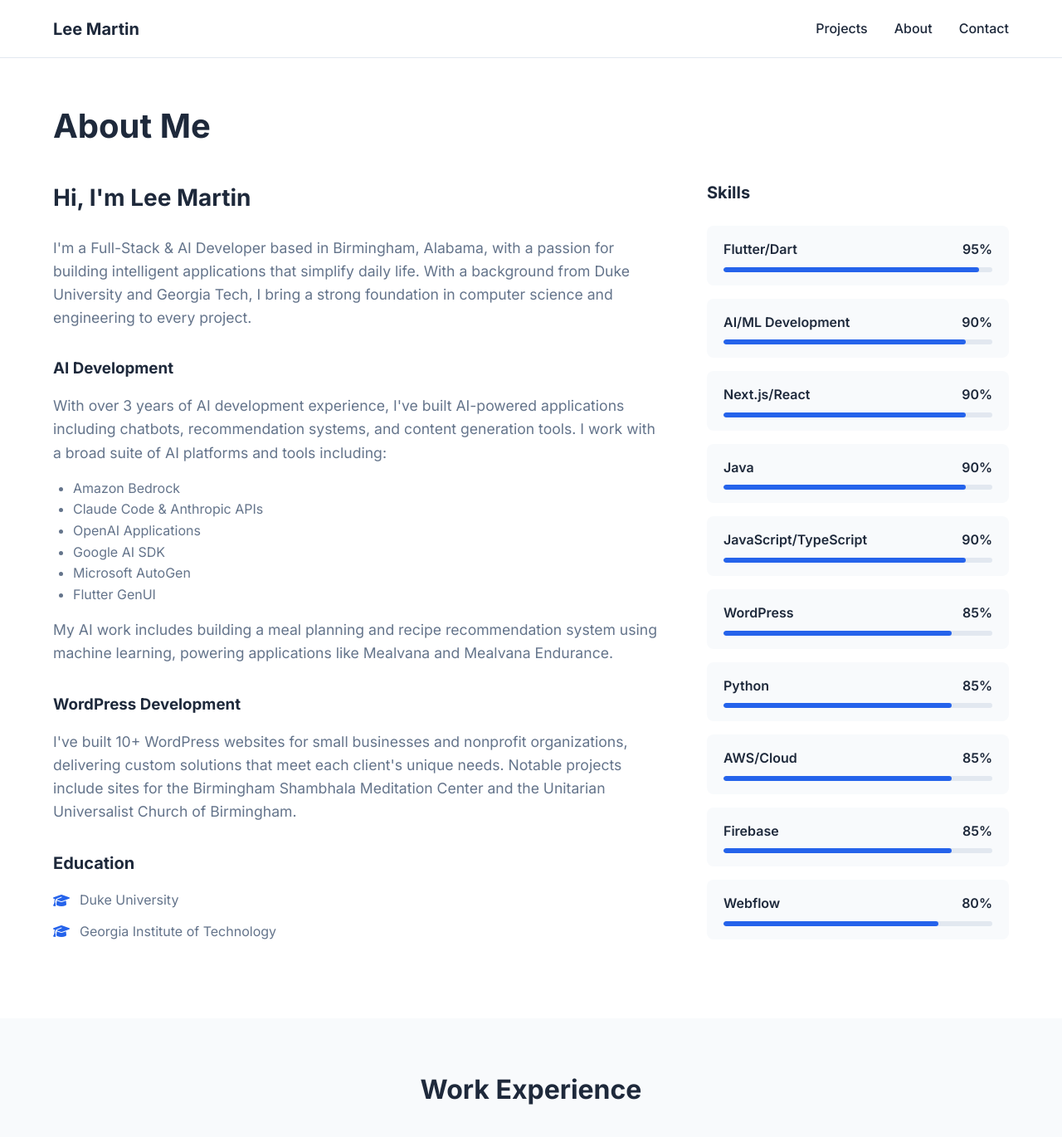
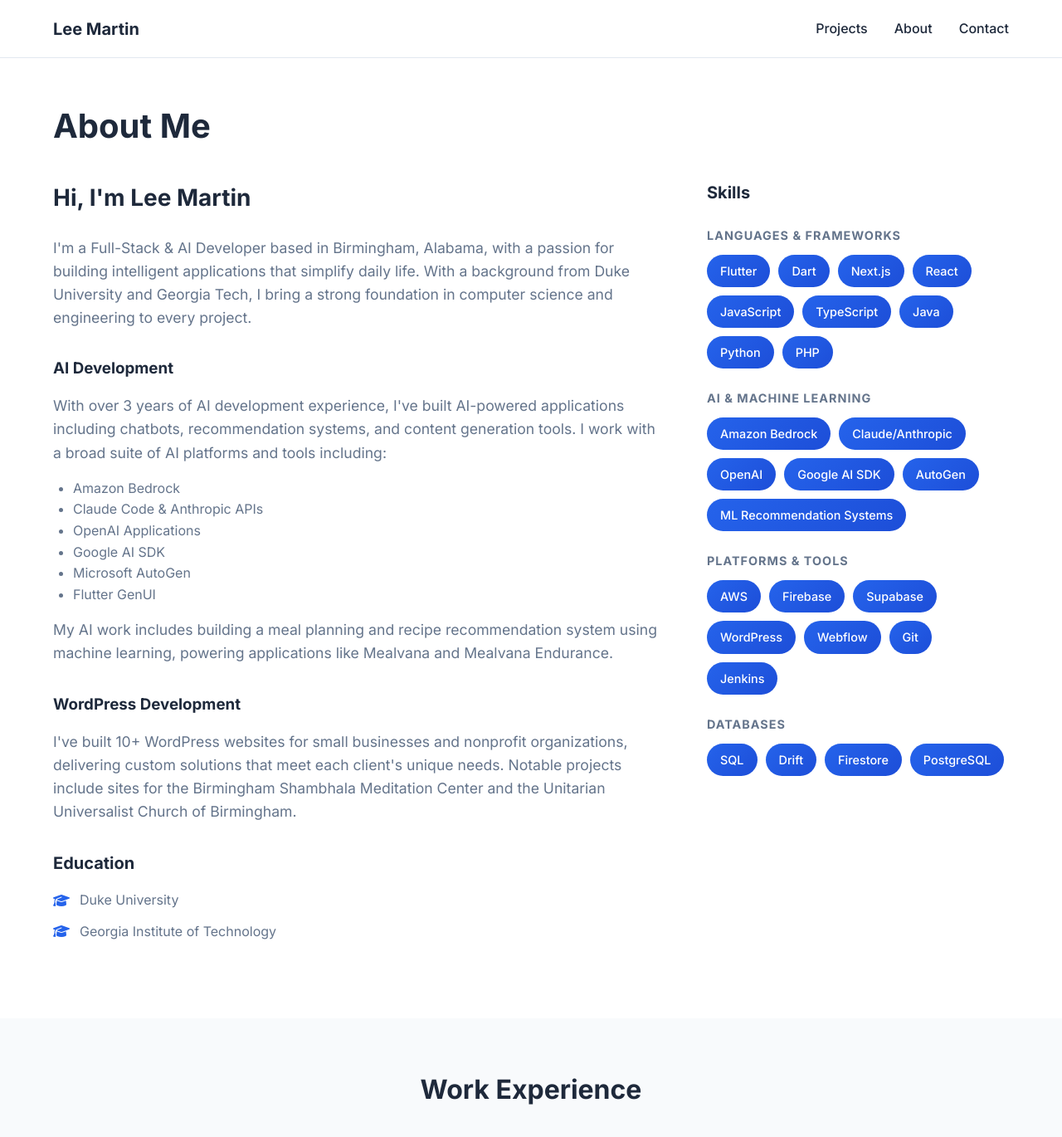
Before and after one commit to lbm54/personal_website, a Jekyll site: the page built from pages/about.html, in a window 1280 px wide and 1400 px high. Shown: the top 1370 px of the window at 83% size. Built offline with Jekyll 4.4.1, drawn with Linux system fonts in a browser that asks for light colours.

Commit message:
Add favicon, update hero text, redesign skills as visual tags

```diff
--- a/_layouts/default.html
+++ b/_layouts/default.html
@@ -5,6 +5,12 @@
   <meta name="viewport" content="width=device-width, initial-scale=1.0">
   <meta name="description" content="{{ site.description }}">
   <title>{% if page.title %}{{ page.title }} | {% endif %}{{ site.title }}</title>
+
+  <!-- Favicon -->
+  <link rel="apple-touch-icon" sizes="180x180" href="{{ '/apple-touch-icon.png' | relative_url }}">
+  <link rel="icon" type="image/png" sizes="32x32" href="{{ '/favicon-32x32.png' | relative_url }}">
+  <link rel="icon" type="image/png" sizes="16x16" href="{{ '/favicon-16x16.png' | relative_url }}">
+  <link rel="icon" type="image/x-icon" href="{{ '/favicon.ico' | relative_url }}">
 
   <!-- Google Fonts -->
   <link rel="preconnect" href="https://fonts.googleapis.com">
--- a/assets/css/style.css
+++ b/assets/css/style.css
@@ -318,6 +318,22 @@
   color: var(--text-light);
   font-size: 0.85rem;
   border-radius: 20px;
+}
+
+.skill-tag {
+  display: inline-block;
+  padding: 8px 16px;
+  background: linear-gradient(135deg, var(--primary-color), var(--primary-dark));
+  color: white;
+  font-size: 0.9rem;
+  font-weight: 500;
+  border-radius: 25px;
+  transition: transform 0.2s ease, box-shadow 0.2s ease;
+}
+
+.skill-tag:hover {
+  transform: translateY(-2px);
+  box-shadow: 0 4px 12px rgba(37, 99, 235, 0.3);
 }
 
 /* ===== About Section ===== */
--- a/index.html
+++ b/index.html
@@ -10,7 +10,7 @@
       <div class="hero-text">
         <h1>Hi, I'm Lee Martin</h1>
         <p class="tagline">Full-Stack & AI Developer</p>
-        <p class="description">Building AI-powered apps that simplify daily life. Duke and Georgia Tech alumnus with 3+ years of AI development experience, specializing in Flutter, Next.js, and machine learning.</p>
+        <p class="description">Building AI-powered apps that simplify daily life. Experienced developer with 3+ years in AI/ML, specializing in Flutter, Next.js, and intelligent application development.</p>
         <div class="hero-buttons">
           <a href="#projects" class="btn btn-primary">
             <i class="fas fa-code"></i> View Projects
--- a/pages/about.html
+++ b/pages/about.html
@@ -51,18 +51,55 @@
 
       <div class="about-skills">
         <h3 style="font-size: 1.25rem; margin-bottom: 24px;">Skills</h3>
-        <div class="skills-list">
-          {% for skill in site.data.settings.skills %}
-          <div class="skill-item">
-            <div class="skill-name">
-              <span>{{ skill.name }}</span>
-              <span>{{ skill.level }}%</span>
-            </div>
-            <div class="skill-bar">
-              <div class="fill" style="width: {{ skill.level }}%"></div>
-            </div>
+
+        <div style="margin-bottom: 24px;">
+          <h4 style="font-size: 0.9rem; color: var(--text-light); margin-bottom: 12px; text-transform: uppercase; letter-spacing: 1px;">Languages & Frameworks</h4>
+          <div style="display: flex; flex-wrap: wrap; gap: 10px;">
+            <span class="skill-tag">Flutter</span>
+            <span class="skill-tag">Dart</span>
+            <span class="skill-tag">Next.js</span>
+            <span class="skill-tag">React</span>
+            <span class="skill-tag">JavaScript</span>
+            <span class="skill-tag">TypeScript</span>
+            <span class="skill-tag">Java</span>
+            <span class="skill-tag">Python</span>
+            <span class="skill-tag">PHP</span>
           </div>
-          {% endfor %}
+        </div>
+
+        <div style="margin-bottom: 24px;">
+          <h4 style="font-size: 0.9rem; color: var(--text-light); margin-bottom: 12px; text-transform: uppercase; letter-spacing: 1px;">AI & Machine Learning</h4>
+          <div style="display: flex; flex-wrap: wrap; gap: 10px;">
+            <span class="skill-tag">Amazon Bedrock</span>
+            <span class="skill-tag">Claude/Anthropic</span>
+            <span class="skill-tag">OpenAI</span>
+            <span class="skill-tag">Google AI SDK</span>
+            <span class="skill-tag">AutoGen</span>
+            <span class="skill-tag">ML Recommendation Systems</span>
+          </div>
+        </div>
+
+        <div style="margin-bottom: 24px;">
+          <h4 style="font-size: 0.9rem; color: var(--text-light); margin-bottom: 12px; text-transform: uppercase; letter-spacing: 1px;">Platforms & Tools</h4>
+          <div style="display: flex; flex-wrap: wrap; gap: 10px;">
+            <span class="skill-tag">AWS</span>
+            <span class="skill-tag">Firebase</span>
+            <span class="skill-tag">Supabase</span>
+            <span class="skill-tag">WordPress</span>
+            <span class="skill-tag">Webflow</span>
+            <span class="skill-tag">Git</span>
+            <span class="skill-tag">Jenkins</span>
+          </div>
+        </div>
+
+        <div>
+          <h4 style="font-size: 0.9rem; color: var(--text-light); margin-bottom: 12px; text-transform: uppercase; letter-spacing: 1px;">Databases</h4>
+          <div style="display: flex; flex-wrap: wrap; gap: 10px;">
+            <span class="skill-tag">SQL</span>
+            <span class="skill-tag">Drift</span>
+            <span class="skill-tag">Firestore</span>
+            <span class="skill-tag">PostgreSQL</span>
+          </div>
         </div>
       </div>
     </div>
```
Also changed, not shown: apple-touch-icon.png (added), favicon-16x16.png (added), favicon-32x32.png (added), favicon.ico (added).
